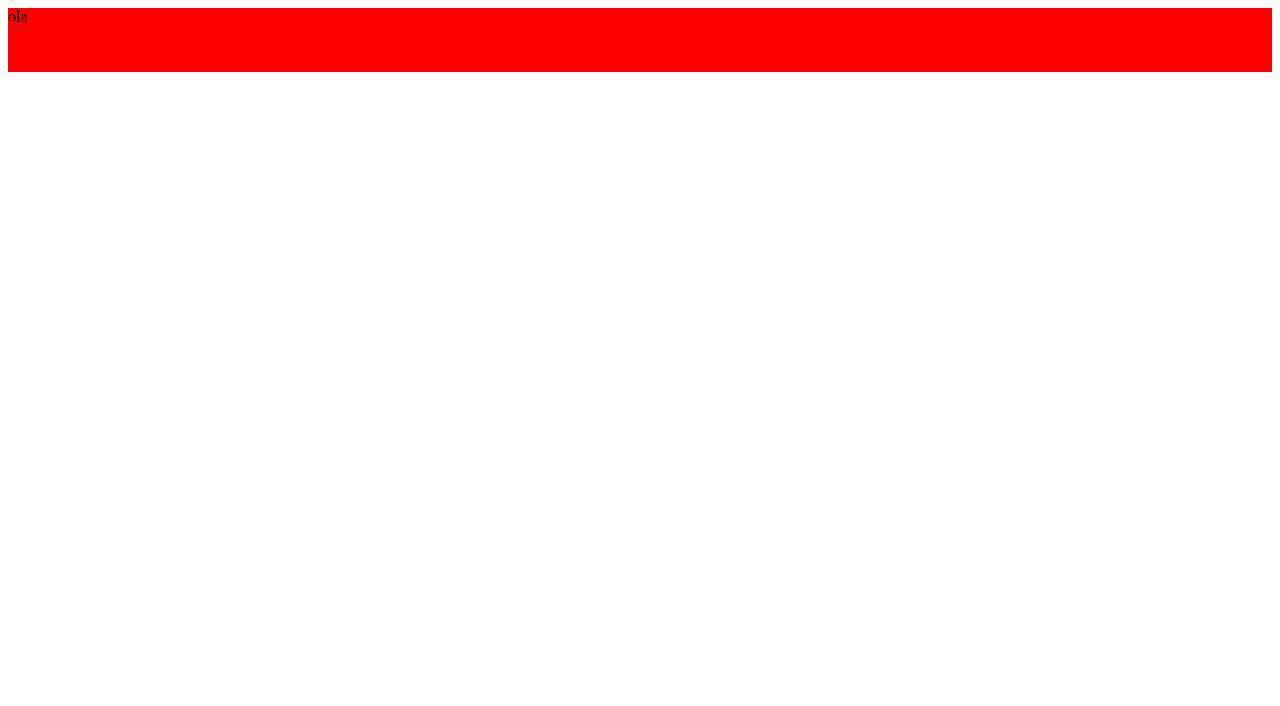
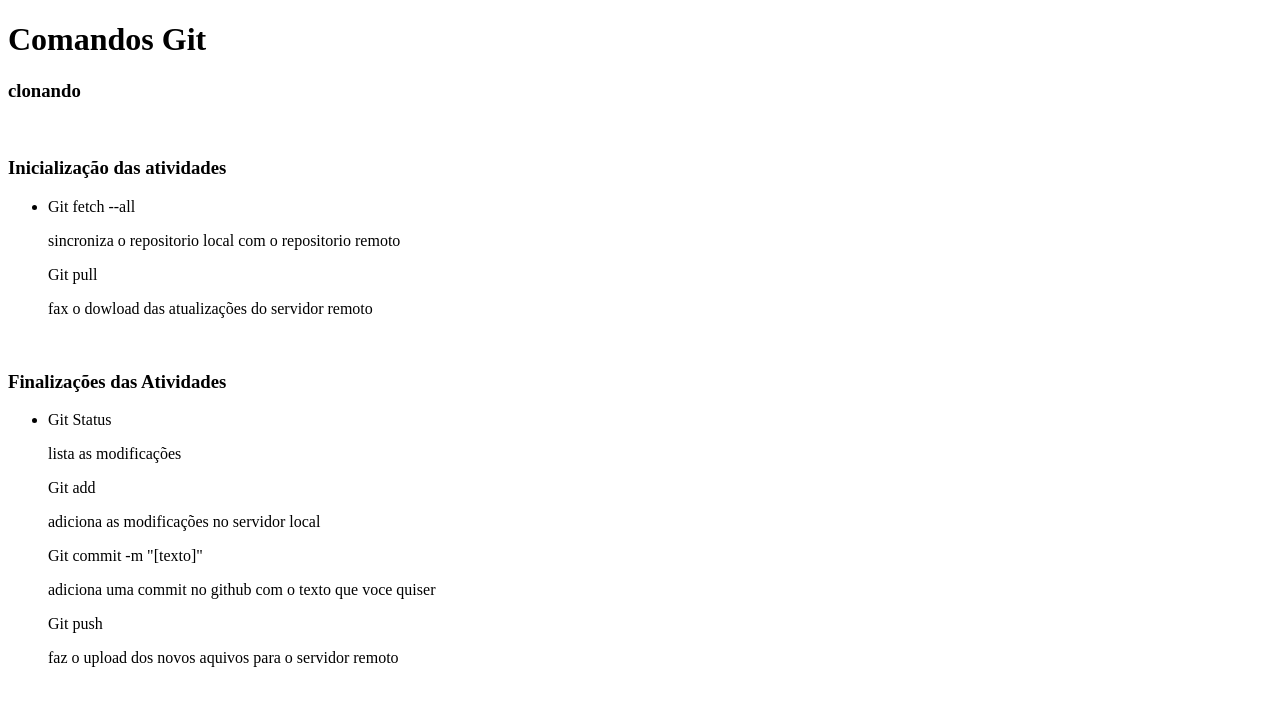
Before and after one commit to luannmoraess/Otimiza-o-de-Sites, a plain HTML site: page index.html in a window 1280 px wide. Drawn offline with Linux system fonts and the light colour scheme; files that its build step writes are made by us from their sources.

Commit message:
finalização

```diff
--- a/index.html
+++ b/index.html
@@ -1,13 +1,40 @@
 <!DOCTYPE html>
 <html lang="pt-br">
 <head>
+    <link rel="stylesheet" href="/style.css">
     <meta charset="UTF-8">
     <meta http-equiv="X-UA-Compatible" content="IE=edge">
     <meta name="viewport" content="width=device-width, initial-scale=1.0">
-    <link rel="stylesheet" href="/style.css">
-    <title>Criação de Sites</title>
-</head>
+    <title>Document</title>
+   </head>
 <body>
-    <header>ola</header>
+
+<h1>Comandos Git</h1>
+<h3>clonando</h3><br>
+<h3>Inicialização das atividades</h3>
+    <ul>
+      <li>
+        Git fetch --all
+        <p>sincroniza o repositorio local com o repositorio remoto</p>
+        Git pull
+        <p>fax o dowload das atualizações do servidor remoto</p>
+      </li>
+
+    </ul>
+    <br>
+    <h3>Finalizações das Atividades</h3>
+    <ul>
+      <li>
+        Git Status
+        <p>lista as modificações</p>
+        Git add
+        <p>adiciona as modificações no servidor local</p>
+        Git commit -m "[texto]"
+        <p>adiciona uma commit no github com o texto que voce quiser</p>
+        Git push
+        <p>faz o upload dos novos aquivos para o servidor remoto</p>
+      </li>
+
+    </ul>
 </body>
 </html>
```
